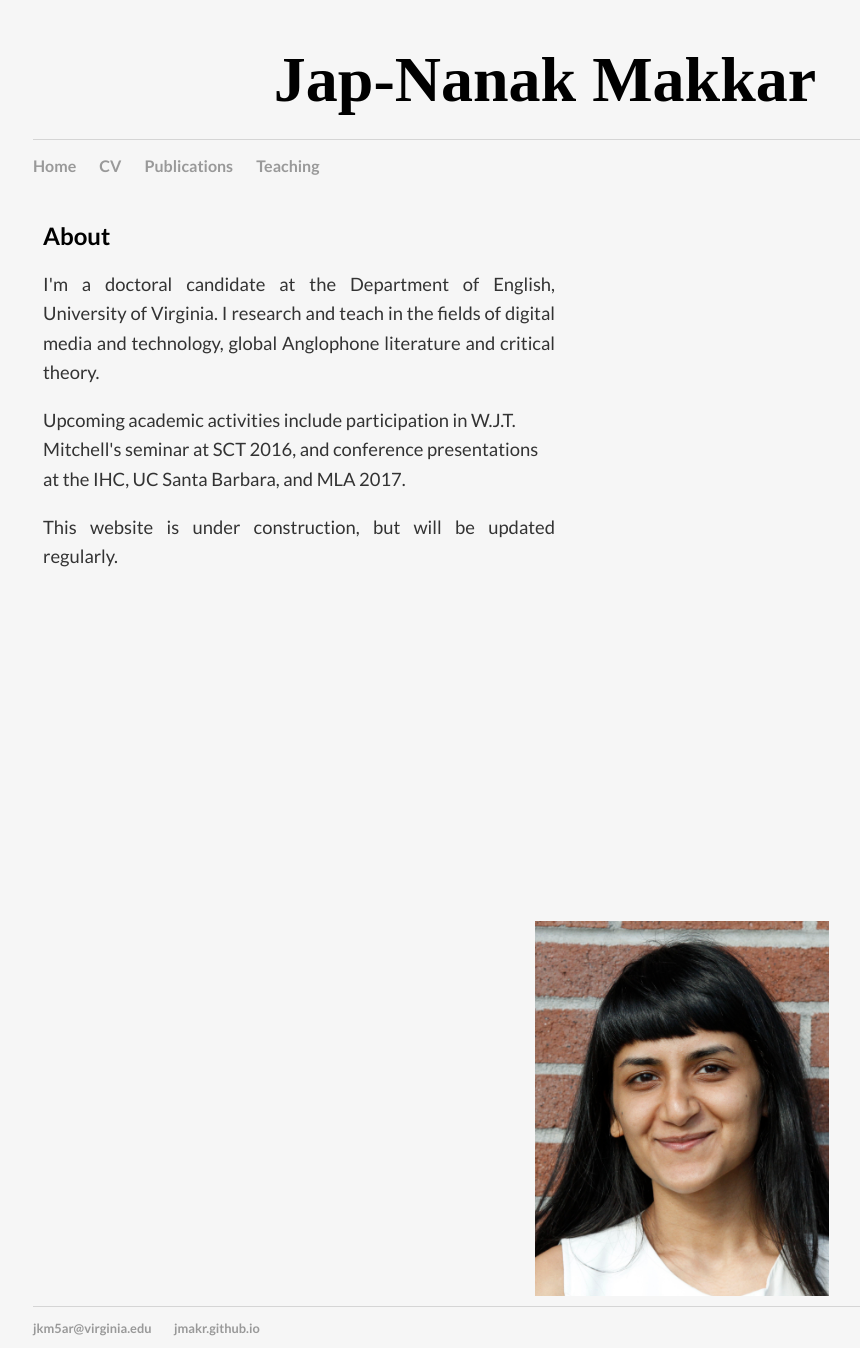
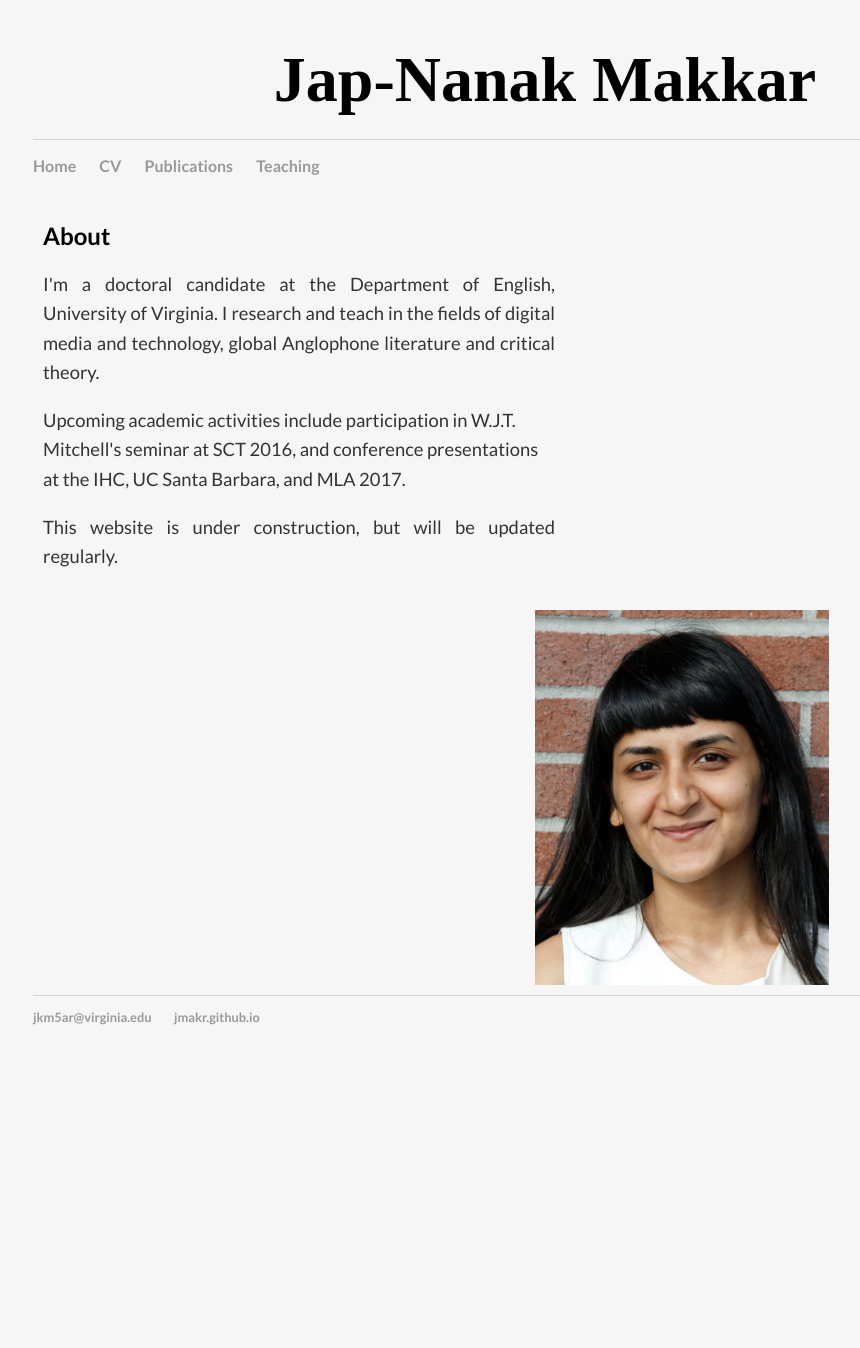
Before and after one commit to jmakr/jmakr.github.io, a Jekyll site: the page built from index.html, in a window 1280 px wide. Shown: the whole page, without its empty margins (95-955 px from the left). Built offline with Jekyll 4.4.1, drawn with Linux system fonts in a browser that asks for light colours; after the commit the page ends 1037 px from its top, so only the background shows below that.

Commit message:
Update main.css

```diff
--- a/css/main.css
+++ b/css/main.css
@@ -51,7 +51,7 @@ p {
 
 .blurb {
     width: 50%;
-    height: 700px;
+    height: auto;
     float: left;
     padding:10px;
 
@@ -59,6 +59,7 @@ p {
 
 .image {
     width: 50%;
+    height: auto;
     float:right;
     padding:10px;
 
```
